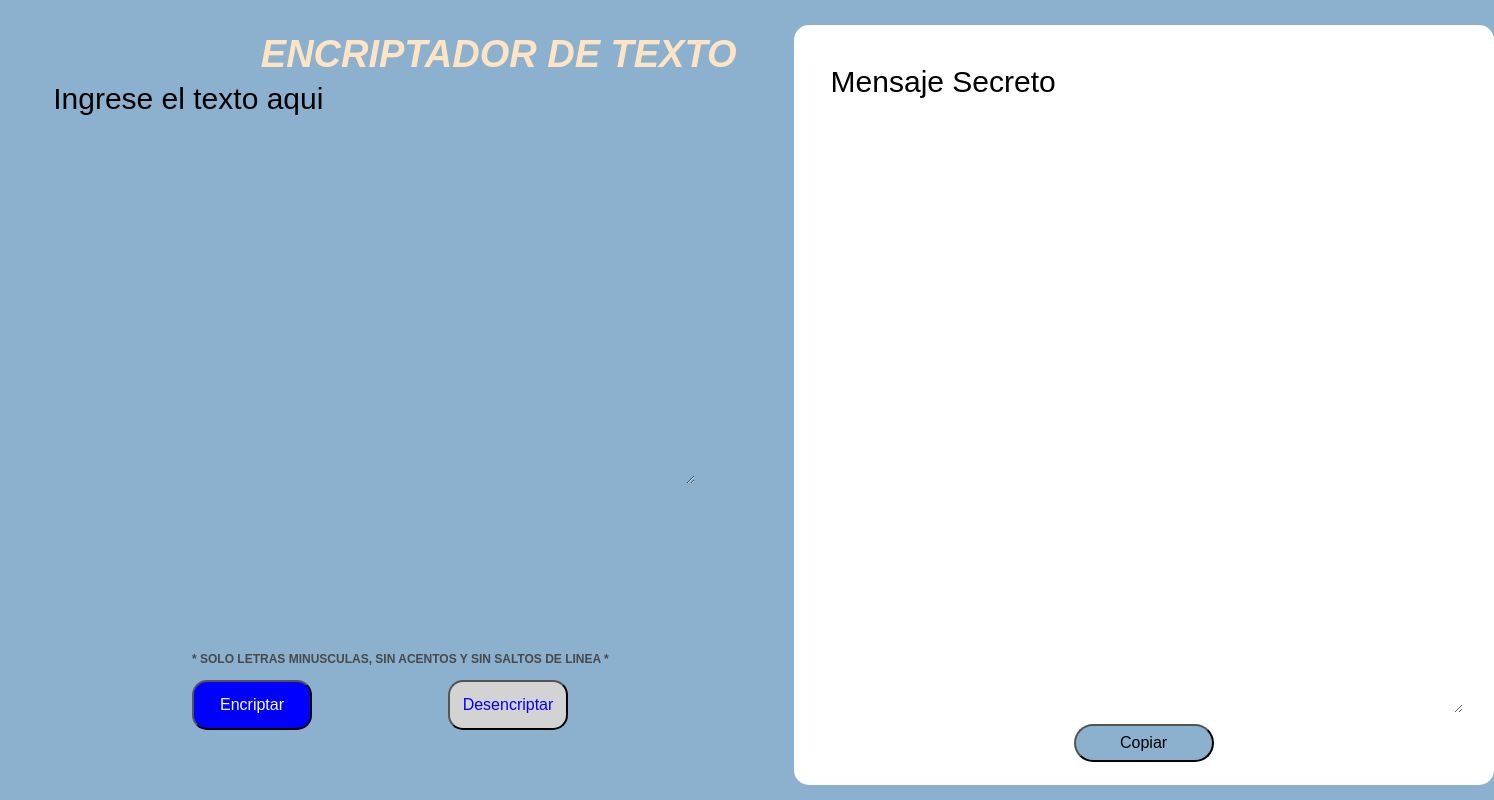
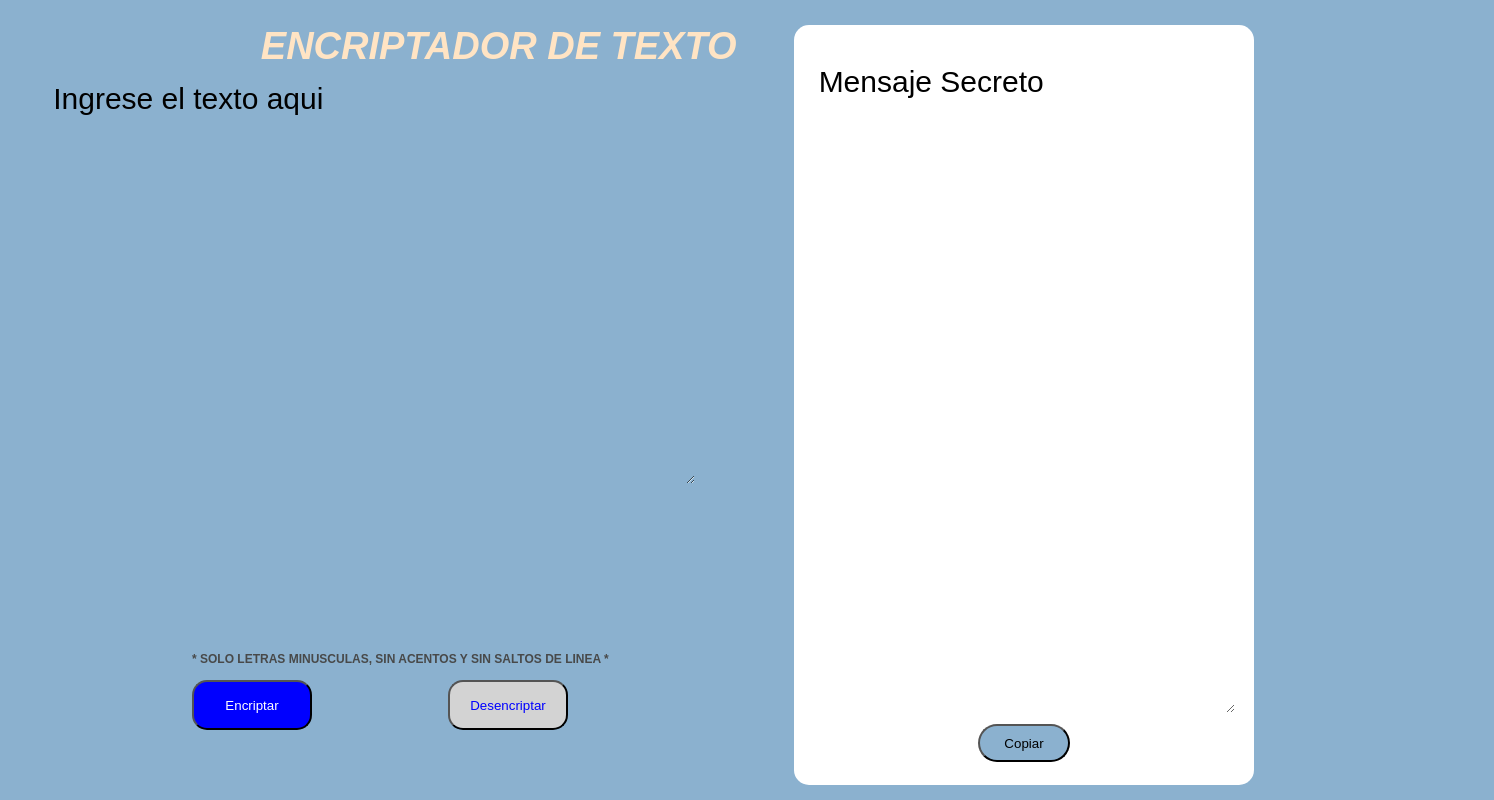
Before and after one commit to DiegoATX1/Encriptador-de-texto, a plain HTML site: page index.html in a window 1280 px wide. Shown: the whole page, 1494 px wide, since content can reach past the window. Drawn offline with Linux system fonts and the light colour scheme.

Commit message:
Update styles.css

```diff
--- a/styles.css
+++ b/styles.css
@@ -1,14 +1,11 @@
 *{
 
     font-family: Arial;
-    font-size: 16px;
     background-color: #8BB1CF;
 }
 
 h1{
 
-    display: inline-flex;
-    font-family: Arial;
     padding-left: 20%;
     font-size: 38px;
     font-style: oblique;
@@ -30,7 +27,7 @@ p{
     border-radius: 15px;
     top: 25px;
     left:62%;
-    width: 700px;
+    width: 36%;
     height: 95%;
 
 }
```
